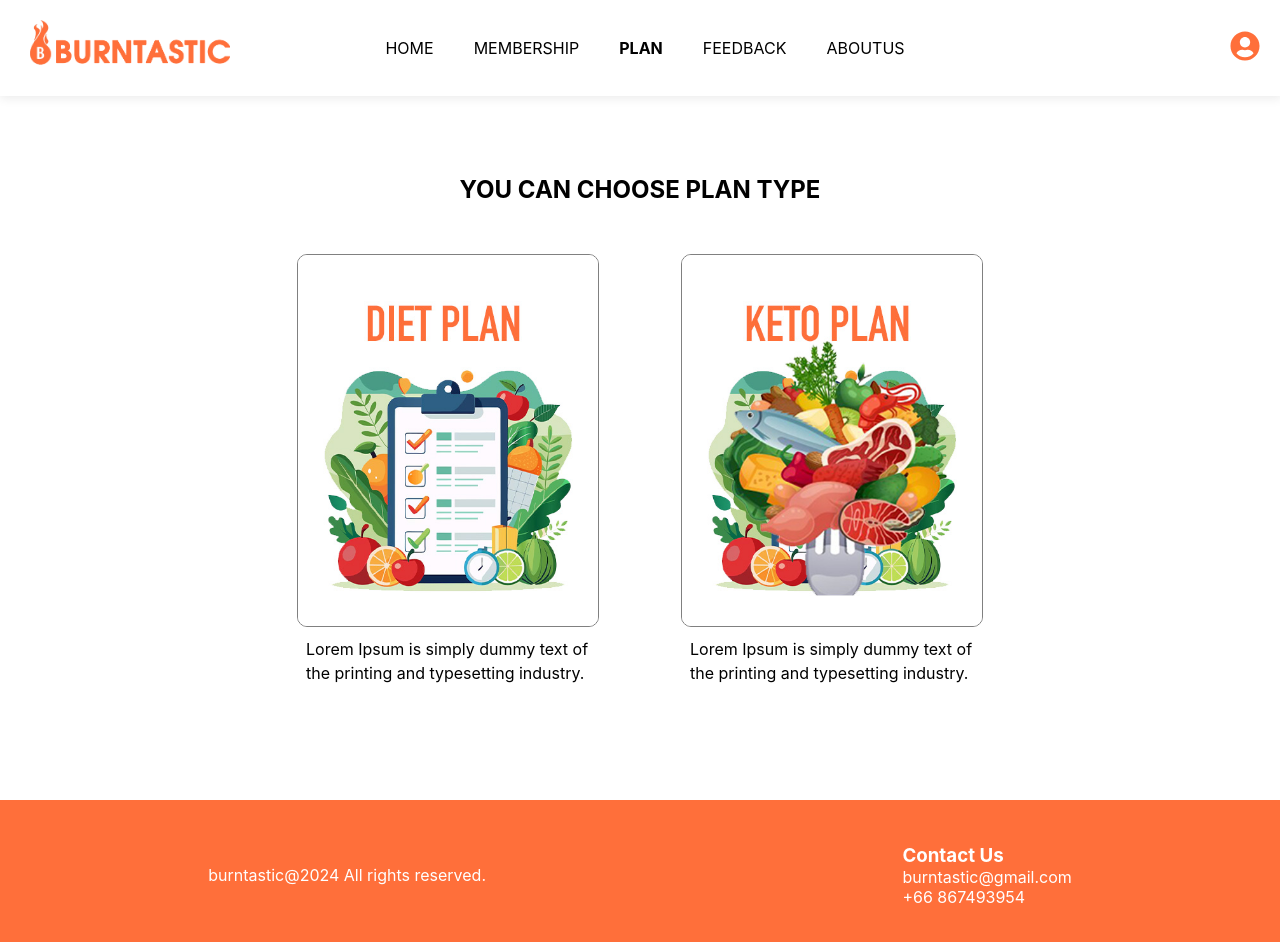
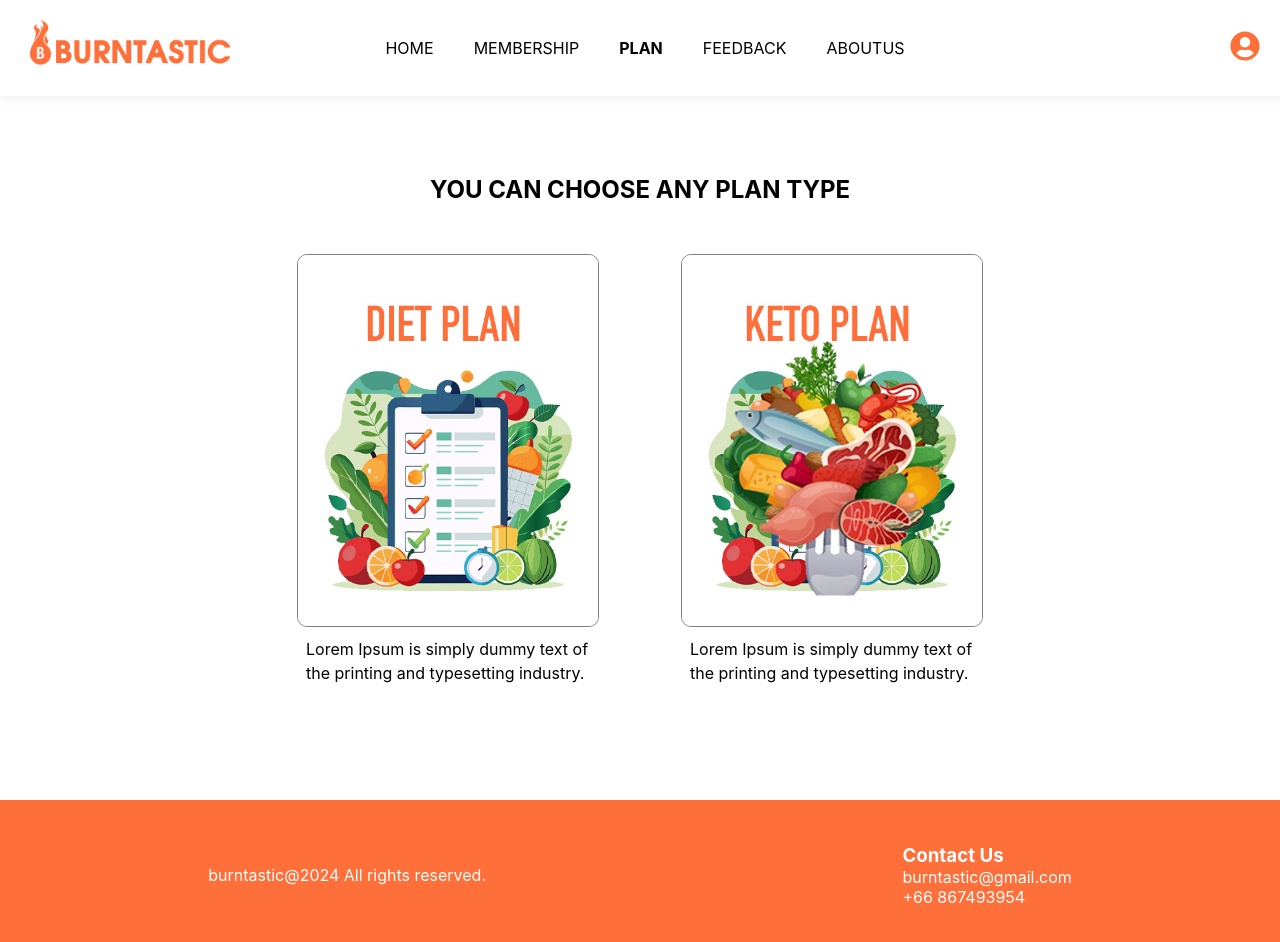
Before and after one commit to zarzarmyint/dbs, a React (Create React App) app: page /plan in a window 1280 px wide. Shown: the top 942 px of the page. Built offline with nearby package versions, Linux system fonts and the light colour scheme.

Commit message:
change header text in Plan page

```diff
--- a/src/views/myplan/Plan.jsx
+++ b/src/views/myplan/Plan.jsx
@@ -7,7 +7,7 @@ import Ketoplan from '../../assets/images/ketoplan.jpg';
 const Plan = () => {
 
     return <div className="plancontainer">
-        <h2 className="planheader">YOU CAN CHOOSE PLAN TYPE</h2>
+        <h2 className="planheader">YOU CAN CHOOSE ANY PLAN TYPE</h2>
         <div className="plan">
             <div className="dietplanDiv">
                 <img src={Dietplan} alt="Dietplan" className="planimagebox" />
```
